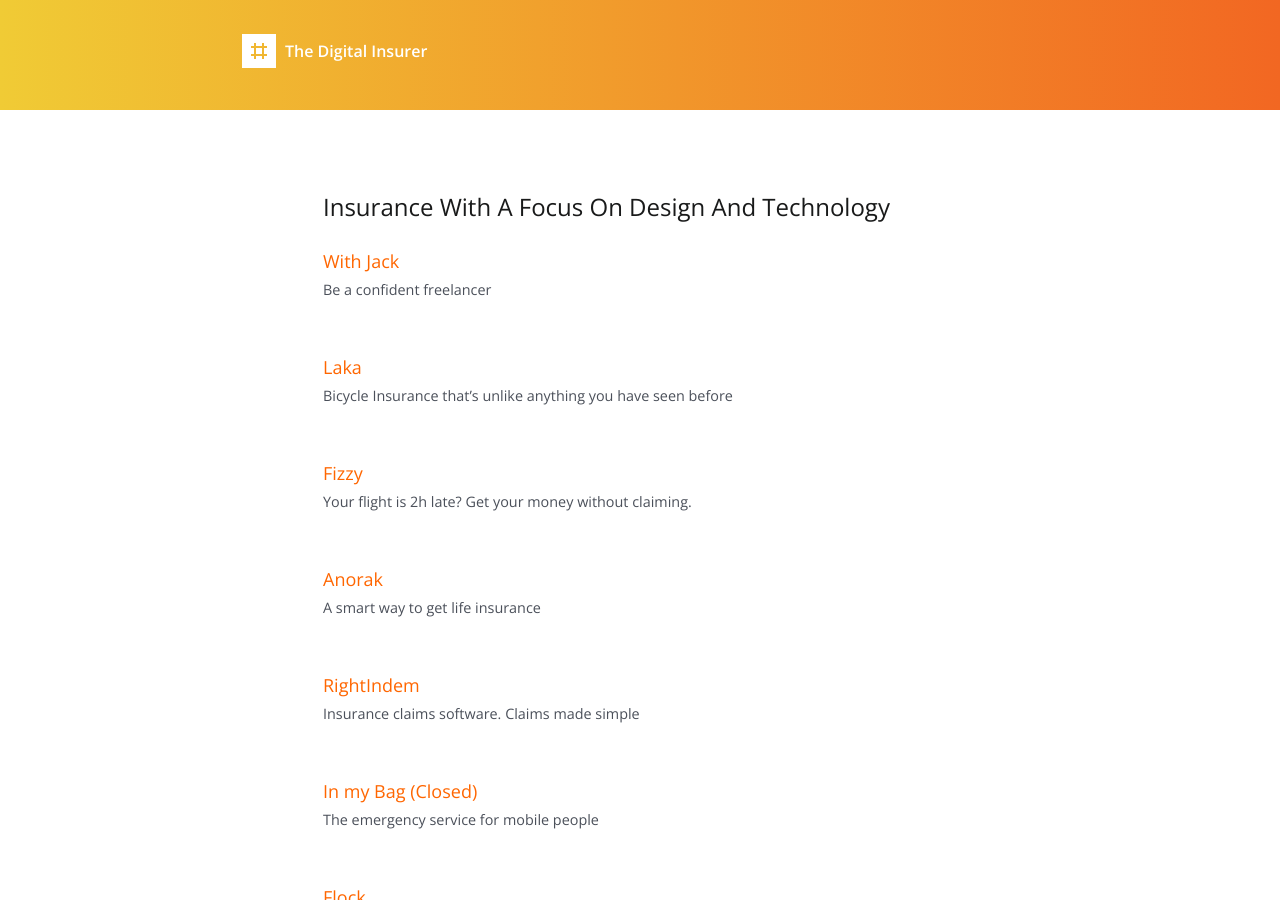
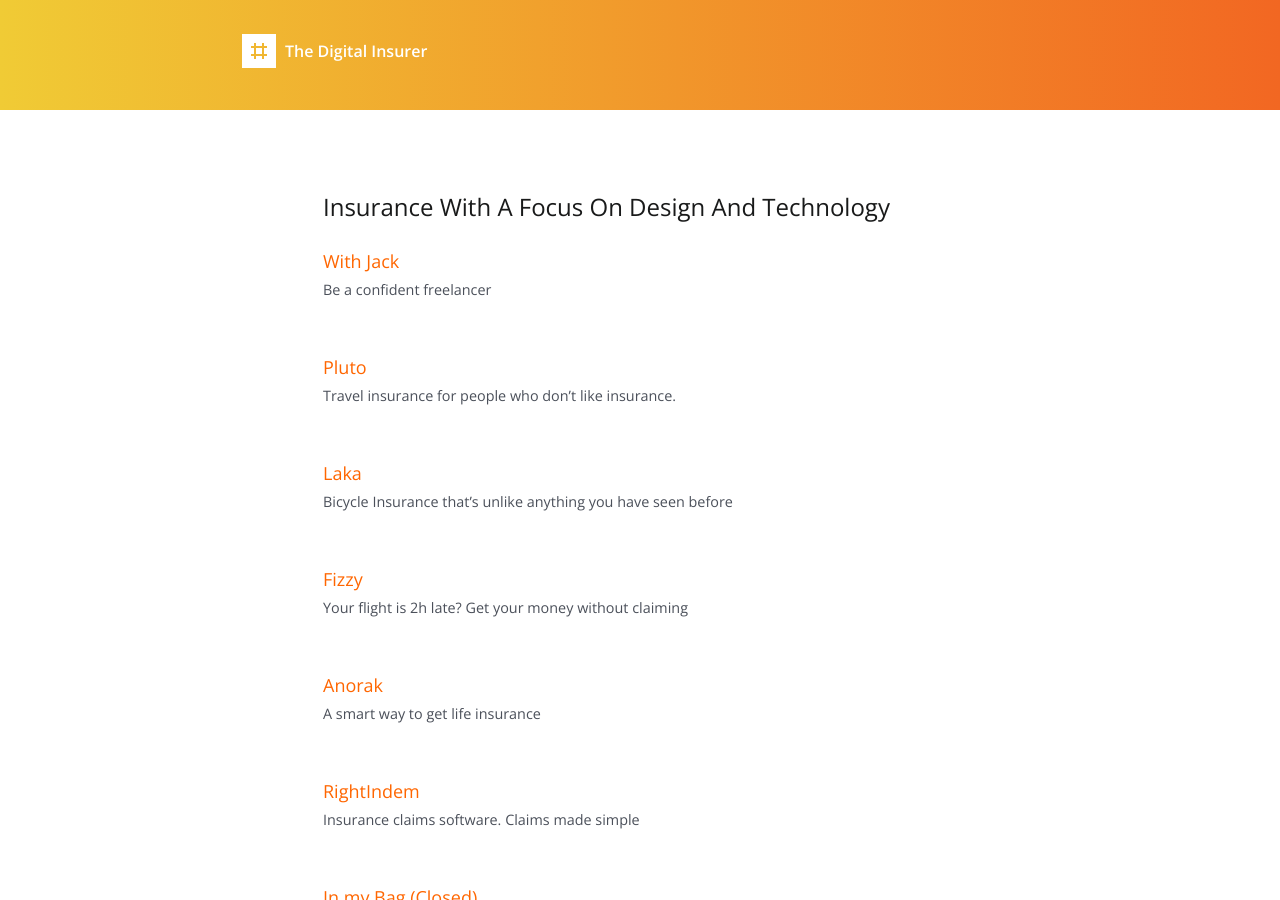
Before and after one commit to ashleybaxter/thedigitalinsurer, a Jekyll site: the page built from index.html, in a window 1280 px wide and 900 px high. Built offline with Jekyll 4.4.1, drawn with Linux system fonts in a browser that asks for light colours.

Commit message:
Added Pluto to companies

```diff
--- a/_data/companies.yml
+++ b/_data/companies.yml
@@ -2,6 +2,10 @@
   url: https://withjack.co.uk
   image: jack.png
   tagline: Be a confident freelancer
+
+- name: Pluto
+  url: https://pluto.insure/
+  tagline: Travel insurance for people who don’t like insurance.
 
 - name: Laka
   url: https://laka.co.uk/
@@ -9,7 +13,7 @@
 
 - name: Fizzy
   url: https://fizzy.axa/en-gb/
-  tagline: Your flight is 2h late? Get your money without claiming.
+  tagline: Your flight is 2h late? Get your money without claiming
 
 - name: Anorak
   url: https://www.anorak.life/
```
